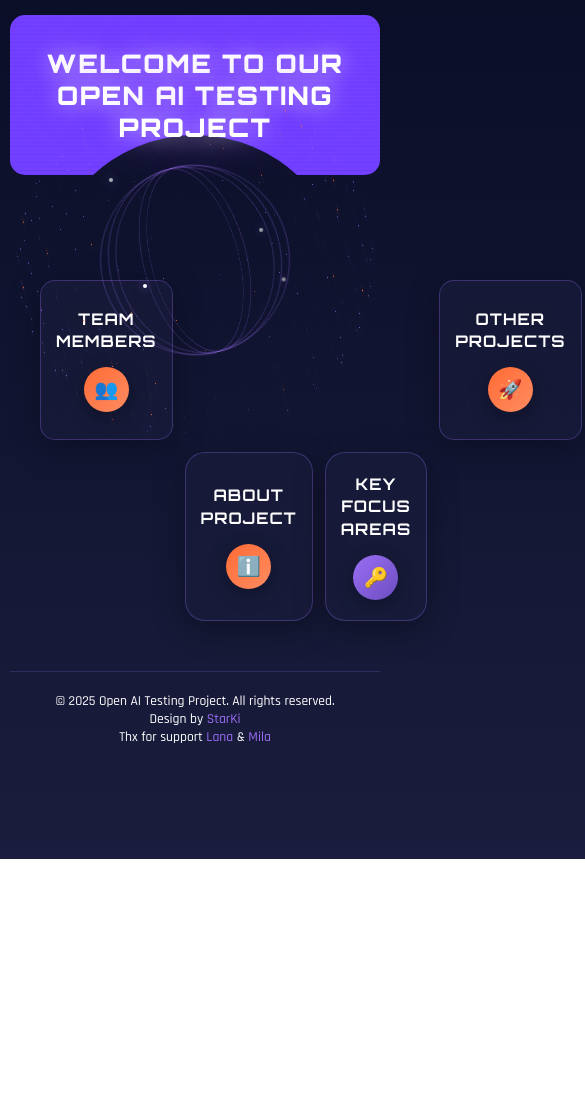
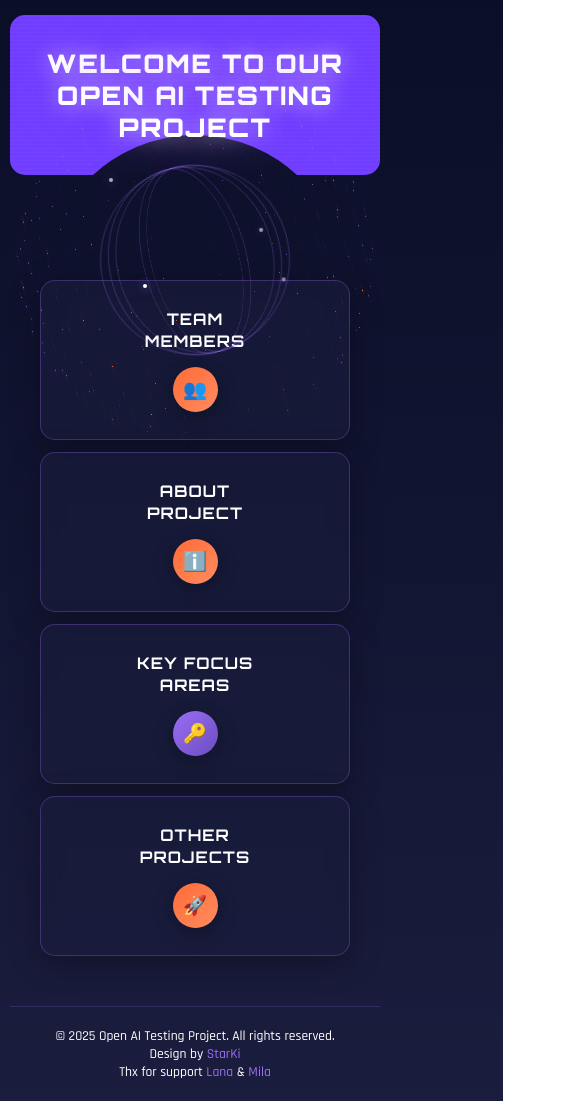
Before and after one commit to SerineGit/Open-AI-page, a plain HTML site: page index.html in a window 390 px wide. Shown: the top 1101 px of the page, 585 px wide, since content can reach past the window. Before the commit the page ends 859 px from the top, so only its background shows below. Drawn offline with Linux system fonts and the light colour scheme.

Commit message:
Update styles.css

```diff
--- a/styles.css
+++ b/styles.css
@@ -870,21 +870,6 @@ h1 {
     font-weight: 300;
 }
 
-/* Responsive */
-@media (max-width: 968px) {
-    .projects-grid {
-        grid-template-columns: repeat(2, 1fr);
-    }
-}
-
-@media (max-width: 600px) {
-    .projects-grid {
-        grid-template-columns: 1fr;
-    }
-}
-
-
-
 /* Footer */
 footer {
     text-align: center;
@@ -908,7 +893,29 @@ footer a:hover {
 @media (max-width: 968px) {
     .cards-grid {
         grid-template-columns: repeat(2, 1fr);
-    }
+        grid-template-rows: auto auto;
+    }
+
+    .card:nth-child(1) {
+        grid-column: 1;
+        grid-row: 1;
+    }
+
+    .card:nth-child(2) {
+        grid-column: 2;
+        grid-row: 1;
+    }
+
+    .card:nth-child(3) {
+        grid-column: 1;
+        grid-row: 2;
+    }
+
+    .card:nth-child(4) {
+        grid-column: 2;
+        grid-row: 2;
+    }
+
     h1 {
         font-size: 2.5rem;
     }
@@ -926,7 +933,17 @@ footer a:hover {
 @media (max-width: 600px) {
     .cards-grid {
         grid-template-columns: 1fr;
-    }
+        grid-template-rows: auto;
+    }
+
+    .card:nth-child(1),
+    .card:nth-child(2),
+    .card:nth-child(3),
+    .card:nth-child(4) {
+        grid-column: 1;
+        grid-row: auto;
+    }
+
     .sphere-container {
         width: 250px;
         height: 250px;
@@ -965,6 +982,7 @@ footer a:hover {
 
     .cards-grid {
         grid-template-columns: repeat(2, 1fr);
+        grid-template-rows: auto auto;
         margin: -180px auto 0;
         gap: 20px;
     }
@@ -974,10 +992,28 @@ footer a:hover {
         min-height: 200px;
     }
 
-    .card:nth-child(2),
-    .card:nth-child(3) {
+    .card:nth-child(1) {
+        grid-column: 1;
+        grid-row: 1;
+    }
+
+    .card:nth-child(2) {
+        grid-column: 2;
+        grid-row: 1;
         border-radius: 20px;
         clip-path: none;
+    }
+
+    .card:nth-child(3) {
+        grid-column: 1;
+        grid-row: 2;
+        border-radius: 20px;
+        clip-path: none;
+    }
+
+    .card:nth-child(4) {
+        grid-column: 2;
+        grid-row: 2;
     }
 
     .modal-content {
@@ -1019,13 +1055,24 @@ footer a:hover {
 
     .cards-grid {
         grid-template-columns: 1fr;
-        margin: -120px auto 0;
+        grid-template-rows: auto;
+        margin: -140px auto 0;
         gap: 15px;
     }
 
     .card {
         padding: 25px 20px;
         min-height: 180px;
+    }
+
+    .card:nth-child(1),
+    .card:nth-child(2),
+    .card:nth-child(3),
+    .card:nth-child(4) {
+        grid-column: 1;
+        grid-row: auto;
+        border-radius: 20px;
+        clip-path: none;
     }
 
     .card h3 {
@@ -1120,6 +1167,8 @@ footer a:hover {
     }
 
     .cards-grid {
+        grid-template-columns: 1fr;
+        grid-template-rows: auto;
         margin: -100px auto 0;
         gap: 12px;
         padding: 0 10px;
@@ -1131,6 +1180,16 @@ footer a:hover {
         border-radius: 15px;
     }
 
+    .card:nth-child(1),
+    .card:nth-child(2),
+    .card:nth-child(3),
+    .card:nth-child(4) {
+        grid-column: 1;
+        grid-row: auto;
+        border-radius: 15px;
+        clip-path: none;
+    }
+
     .card h3 {
         font-size: 1rem;
         margin-bottom: 15px;
@@ -1172,6 +1231,17 @@ footer a:hover {
     .team-section-title {
         font-size: 1.2rem;
         margin: 20px 0 15px;
+    }
+
+    .focus-grid,
+    .tech-arsenal,
+    .leadership-grid,
+    .qa-grid {
+        grid-template-columns: 1fr;
+    }
+
+    .projects-grid {
+        grid-template-columns: 1fr;
     }
 
     .focus-item,
@@ -1408,6 +1478,7 @@ footer a:hover {
     }
 
     .cards-grid {
+        grid-template-columns: 1fr;
         margin: -80px auto 0;
         gap: 10px;
         padding: 0 8px;
@@ -1417,6 +1488,16 @@ footer a:hover {
         padding: 18px 12px;
         min-height: 140px;
         border-radius: 12px;
+    }
+
+    .card:nth-child(1),
+    .card:nth-child(2),
+    .card:nth-child(3),
+    .card:nth-child(4) {
+        grid-column: 1;
+        grid-row: auto;
+        border-radius: 12px;
+        clip-path: none;
     }
 
     .card h3 {
@@ -1571,12 +1652,23 @@ footer a:hover {
     }
 
     .cards-grid {
+        grid-template-columns: 1fr;
         margin: -70px auto 0;
     }
 
     .card {
         padding: 15px 10px;
         min-height: 130px;
+    }
+
+    .card:nth-child(1),
+    .card:nth-child(2),
+    .card:nth-child(3),
+    .card:nth-child(4) {
+        grid-column: 1;
+        grid-row: auto;
+        border-radius: 12px;
+        clip-path: none;
     }
 
     .card h3 {
```
